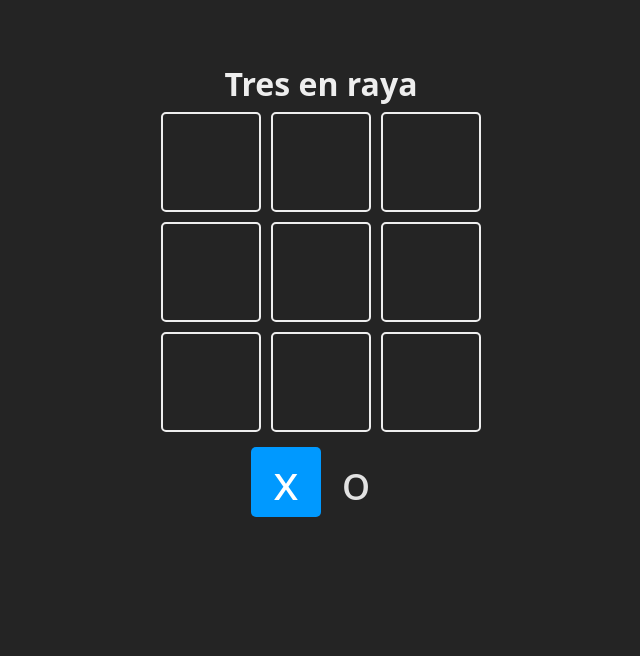
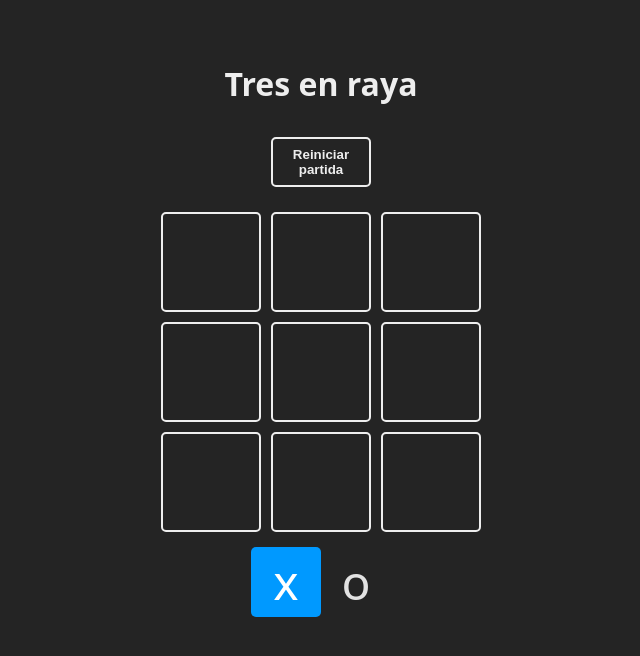
Before and after one commit to Jeanpefe/cursoReactMidu, a React (Vite) app in the folder proyectos/02-tres-en-raya/: page / in a window 1280 px wide. Shown: the top 656 px of the page, without its empty margins (319-959 px from the left). Built offline with nearby package versions, Linux system fonts and the light colour scheme.

Commit message:
restart game button

```diff
--- a/proyectos/02-tres-en-raya/src/App.jsx
+++ b/proyectos/02-tres-en-raya/src/App.jsx
@@ -77,7 +77,7 @@ function App() {
 	return (
 		<main className='board'>
 			<h1>Tres en raya</h1>
-
+			<button onClick={resetGame}>Reiniciar partida</button>
 			<section className='game'>
 				{
 					board.map((_, index) => {
```
